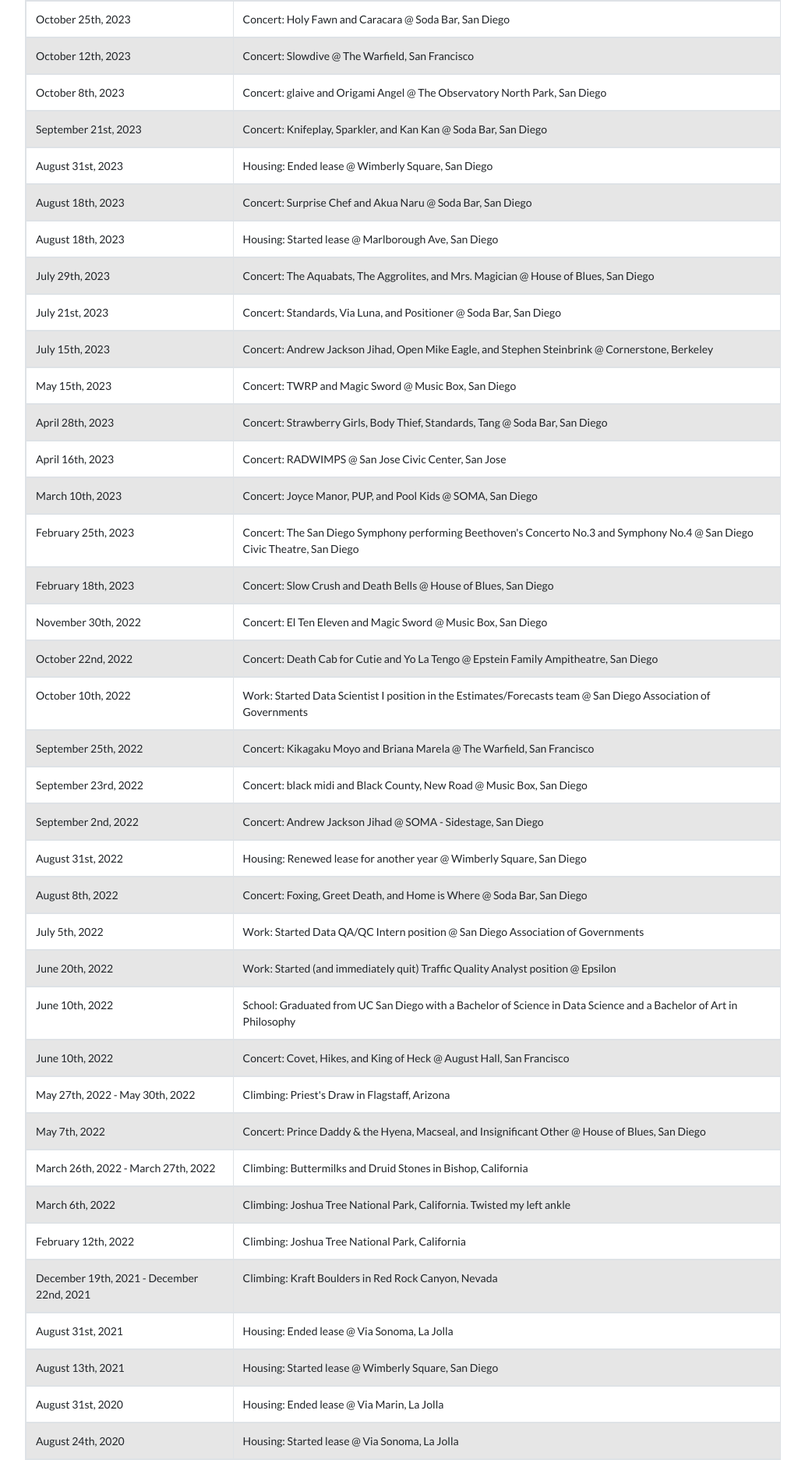
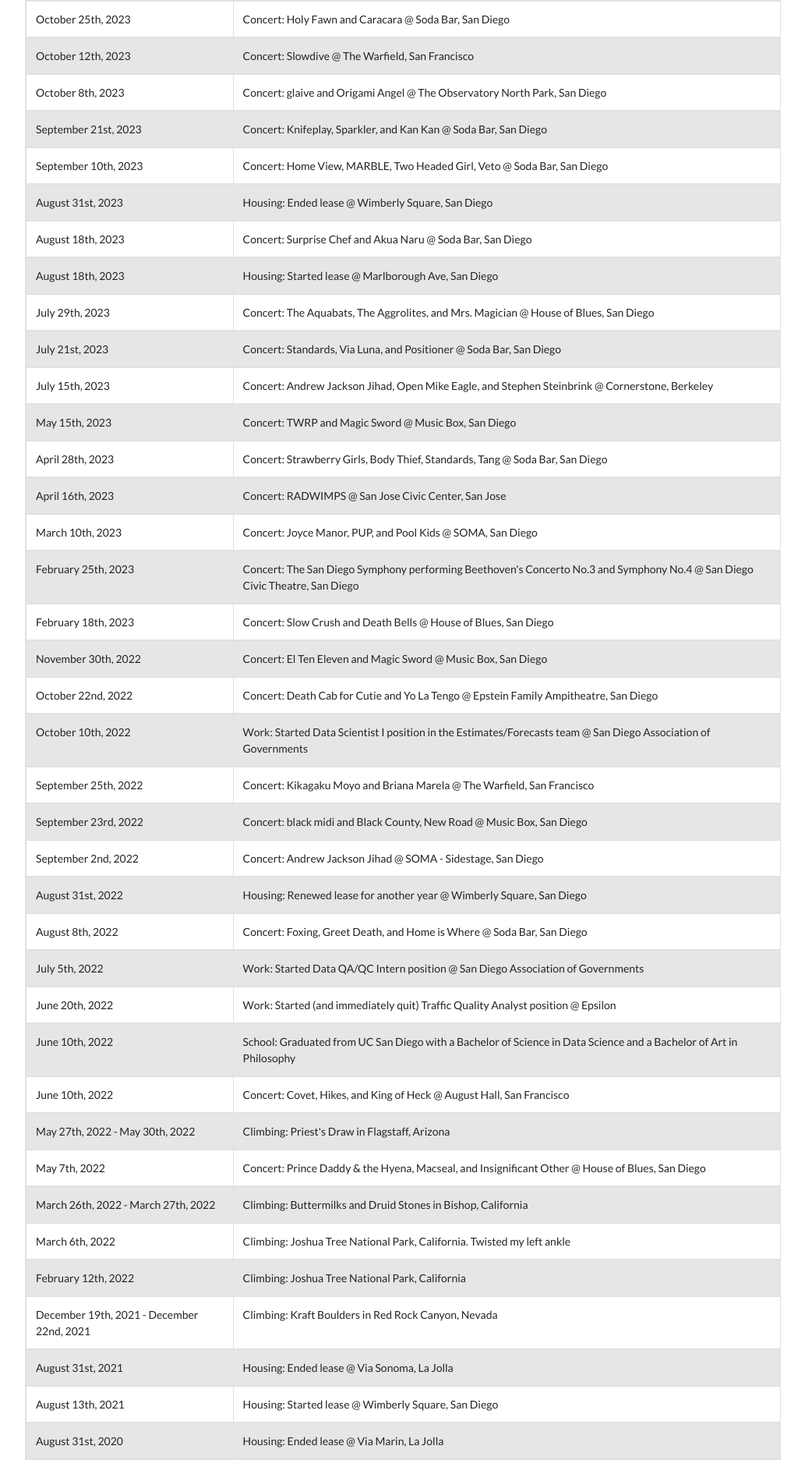
Before and after one commit to twigtheoracle/twigtheoracle.com, a Django app: page /projects/timeline in a window 1280 px wide. Shown: the part 630-2502 px from the top of the page at 78% size, without its empty margins (123-1156 px from the left). Run offline with Django 3.2, Linux system fonts and the light colour scheme; some libraries are stand-ins or nearby versions.

Commit message:
Update timeline.html

```diff
--- a/website/mysite/templates/projects/timeline.html
+++ b/website/mysite/templates/projects/timeline.html
@@ -77,6 +77,10 @@
                 <tr>
                     <td><span>20230921</span>September 21st, 2023</td>
                     <td>Concert: Knifeplay, Sparkler, and Kan Kan @ Soda Bar, San Diego</td>
+                </tr>
+                <tr>
+                    <td><span>20230910</span>September 10th, 2023</td>
+                    <td>Concert: Home View, MARBLE, Two Headed Girl, Veto @ Soda Bar, San Diego</td>
                 </tr>
                 <tr>
                     <td><span>20230831</span>August 31st, 2023</td>
```
